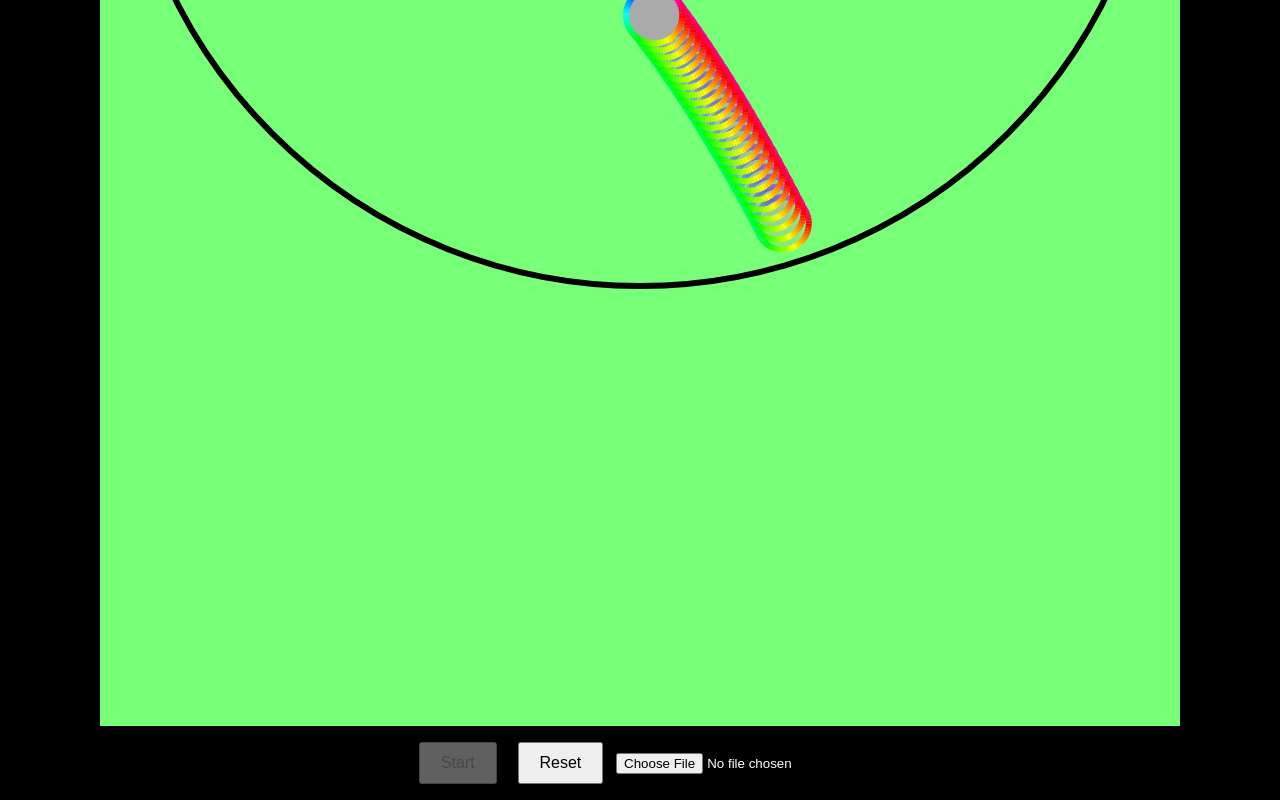
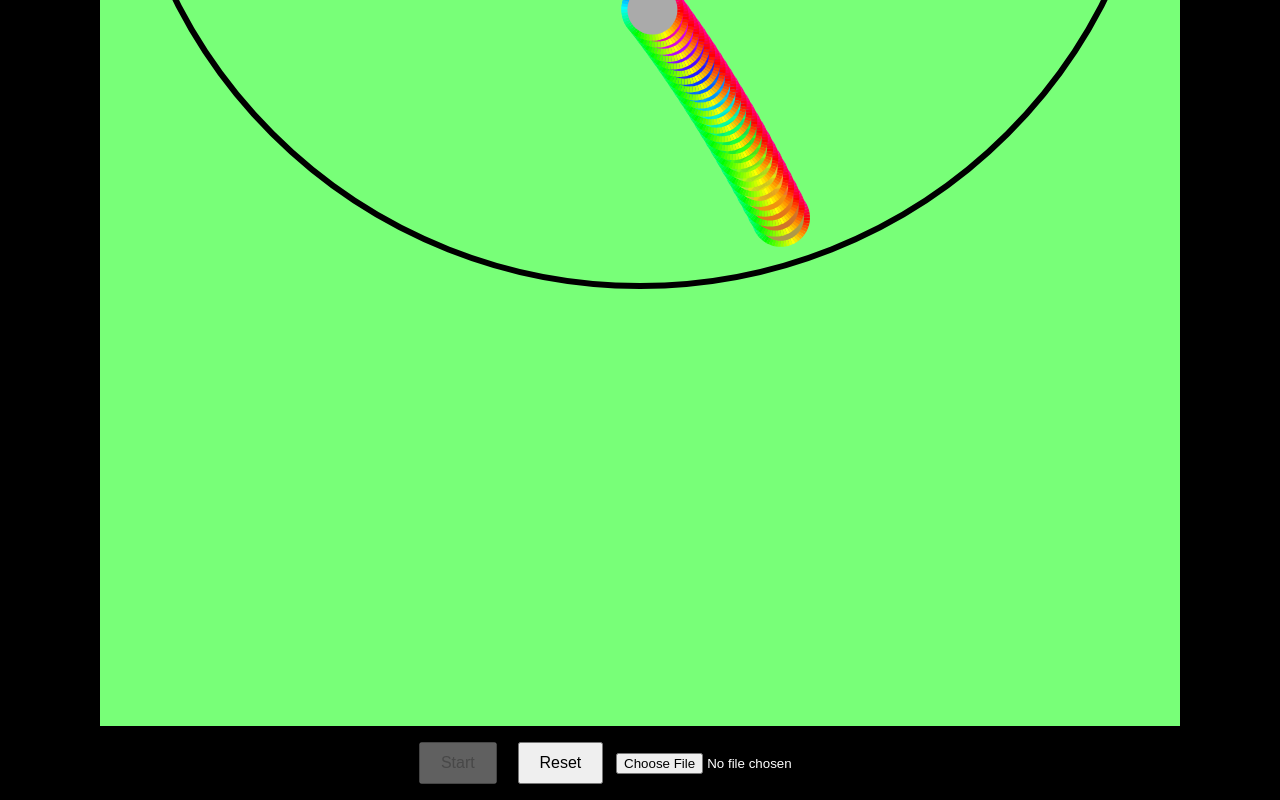
Before and after one commit to bodedeneal/lebrons, a plain HTML site: page index.html in a window 1280 px wide. Both pictures are taken after a click on the button "Start". Shown: the part 1194-1994 px from the top of the page. Drawn offline with Linux system fonts and the light colour scheme.

Commit message:
Update index.html

```diff
--- a/index.html
+++ b/index.html
@@ -53,23 +53,24 @@ const resetBtn = document.getElementById('resetBtn');
 const audioInput = document.getElementById('audioFile');
 const audio = document.getElementById('audio');
 
-let x = canvas.width / 2;
-let y = canvas.height / 2;
-let vx = 300;
-let vy = 200;
-let radius = 20;
+let x, y, vx, vy, radius, trail;
+
+
+
+
 let gravity = 500;
 let elasticity = 1.019;
 let running = false;
 let recorder, recordedChunks = [];
-let startTime = 0;
-let lastFrameTime = 0;
-let trail = [];
+let startTime = 0, lastFrameTime = 0;
 
-// Updated: collision grace period
+
+
+
 let lastCollisionTime = 0;
-const COLLISION_GRACE = 420; // ms
 
+
+const COLLISION_GRACE = 500; // ms
 const VIDEO_DURATION = 60000;
 const GROWTH_RATE = 200 / 45;
 const RING_WIDTH = 6;
@@ -81,13 +82,14 @@ const BACKGROUND_COLORS = [
   'rgb(120,255,120)',
   'rgb(180,220,255)'
 ];
+const CONTRAST_COLORS = ['#222','#444','#666','#888','#aaa','#ccc','#eee'];
 
-const CONTRAST_COLORS = [
-  '#222', '#444', '#666', '#888', '#aaa', '#ccc', '#eee'
-];
+let backgroundColor, ballFillColor;
 
-let backgroundColor = BACKGROUND_COLORS[Math.floor(Math.random() * BACKGROUND_COLORS.length)];
-let ballFillColor = CONTRAST_COLORS[Math.floor(Math.random() * CONTRAST_COLORS.length)];
+
+
+
+
 
 audioInput.addEventListener('change', () => {
   const file = audioInput.files[0];
@@ -120,7 +122,7 @@ function drawArena() {
   ctx.stroke();
 }
 
-function drawRainbowOutline(x, y, r) {
+function drawRainbowOutline(cx, cy, r) {
   const segments = 60;
   const step = (Math.PI * 2) / segments;
   ctx.lineWidth = RING_WIDTH;
@@ -129,7 +131,7 @@ function drawRainbowOutline(x, y, r) {
     const a1 = (i + 1) * step;
     ctx.strokeStyle = `hsl(${(i / segments) * 360}, 100%, 50%)`;
     ctx.beginPath();
-    ctx.arc(x, y, r, a0, a1);
+    ctx.arc(cx, cy, r, a0, a1);
     ctx.stroke();
   }
 }
@@ -145,21 +147,47 @@ function drawFrame(elapsed) {
   ctx.textAlign = 'center';
   ctx.fillText('Watch What Will Happen', canvas.width / 2, canvas.height * 0.2);
 
-  for (const t of trail) {
+  const arenaRadius = Math.min(canvas.width, canvas.height) / 2 - RING_WIDTH;
+
+  // Draw trail clones — rainbow fill, clamped
+  for (let i = 0; i < trail.length; i++) {
+    let t = trail[i];
+    let dx = t.x - canvas.width / 2;
+    let dy = t.y - canvas.height / 2;
+    const dist = Math.hypot(dx, dy);
+    const maxDist = arenaRadius - t.r;
+    if (dist > maxDist) {
+      dx = (dx / dist) * maxDist;
+      dy = (dy / dist) * maxDist;
+    }
+    const clampX = canvas.width / 2 + dx;
+    const clampY = canvas.height / 2 + dy;
+
     ctx.beginPath();
-    ctx.arc(t.x, t.y, t.r, 0, Math.PI * 2);
-    ctx.fillStyle = ballFillColor;
-    ctx.globalAlpha = 0.2;
+    ctx.arc(clampX, clampY, t.r, 0, Math.PI * 2);
+    ctx.fillStyle = `hsl(${(i / trail.length) * 360}, 100%, 50%)`;
+    ctx.globalAlpha = 0.4;
     ctx.fill();
     ctx.globalAlpha = 1;
-    drawRainbowOutline(t.x, t.y, t.r);
+    drawRainbowOutline(clampX, clampY, t.r);
   }
 
+  // Draw main ball — original fill color, clamped
+  let dx = x - canvas.width / 2;
+  let dy = y - canvas.height / 2;
+  const dist = Math.hypot(dx, dy);
+  const maxDist = arenaRadius - radius;
+  if (dist > maxDist) {
+    dx = (dx / dist) * maxDist;
+    dy = (dy / dist) * maxDist;
+  }
+  const clampBallX = canvas.width / 2 + dx;
+  const clampBallY = canvas.height / 2 + dy;
   ctx.beginPath();
-  ctx.arc(x, y, radius, 0, Math.PI * 2);
+  ctx.arc(clampBallX, clampBallY, radius, 0, Math.PI * 2);
   ctx.fillStyle = ballFillColor;
   ctx.fill();
-  drawRainbowOutline(x, y, radius);
+  drawRainbowOutline(clampBallX, clampBallY, radius);
 }
 
 function reflect(vx, vy, nx, ny) {
@@ -188,19 +216,31 @@ function animate(timestamp) {
   x += vx * dt;
   y += vy * dt;
 
+  // Clamp ball inside arena before trail
+  const arenaRadius = Math.min(canvas.width, canvas.height) / 2 - RING_WIDTH;
+  let dx = x - canvas.width / 2;
+  let dy = y - canvas.height / 2;
+  let dist = Math.hypot(dx, dy);
+  const maxDist = arenaRadius - radius;
+  if (dist > maxDist) {
+    dx = (dx / dist) * maxDist;
+    dy = (dy / dist) * maxDist;
+    x = canvas.width / 2 + dx;
+    y = canvas.height / 2 + dy;
+  }
+
   trail.push({ x, y, r: radius });
-  if (trail.length > 25) trail.shift(); // reduced from 30
+  if (trail.length > 25) trail.shift();
 
-  const dx = x - canvas.width / 2;
-  const dy = y - canvas.height / 2;
-  const dist = Math.hypot(dx, dy);
-  const maxDist = Math.min(canvas.width, canvas.height) / 2 - radius;
 
+
+  // Collision detection
+  dist = Math.hypot(x - canvas.width / 2, y - canvas.height / 2);
   if (dist >= maxDist) {
-    const nx = dx / dist;
-    const ny = dy / dist;
-    x = canvas.width / 2 + nx * maxDist;
-    y = canvas.height / 2 + ny * maxDist;
+    const nx = (x - canvas.width / 2) / dist;
+    const ny = (y - canvas.height / 2) / dist;
+
+
     [vx, vy] = reflect(vx, vy, nx, ny);
     handleCollisionSound();
   }
@@ -239,7 +279,7 @@ startBtn.addEventListener('click', () => {
       URL.revokeObjectURL(url);
     };
 
-       recorder.start();
+    recorder.start();
     requestAnimationFrame(animate);
 
     setTimeout(() => {
@@ -248,6 +288,7 @@ startBtn.addEventListener('click', () => {
       startBtn.disabled = false;
       if (!audio.paused) audio.pause();
     }, VIDEO_DURATION);
+
   }, 1000);
 });
 
```
